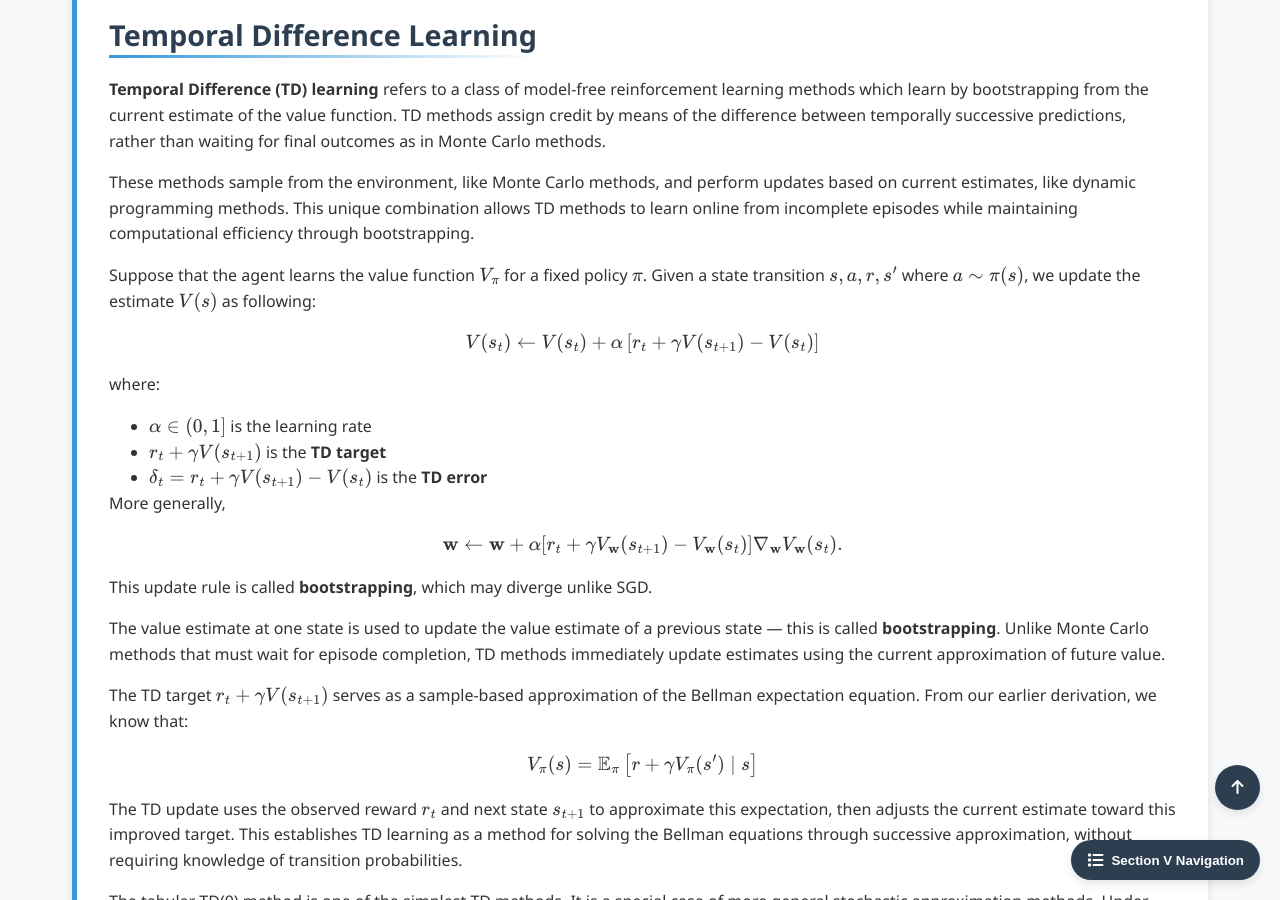
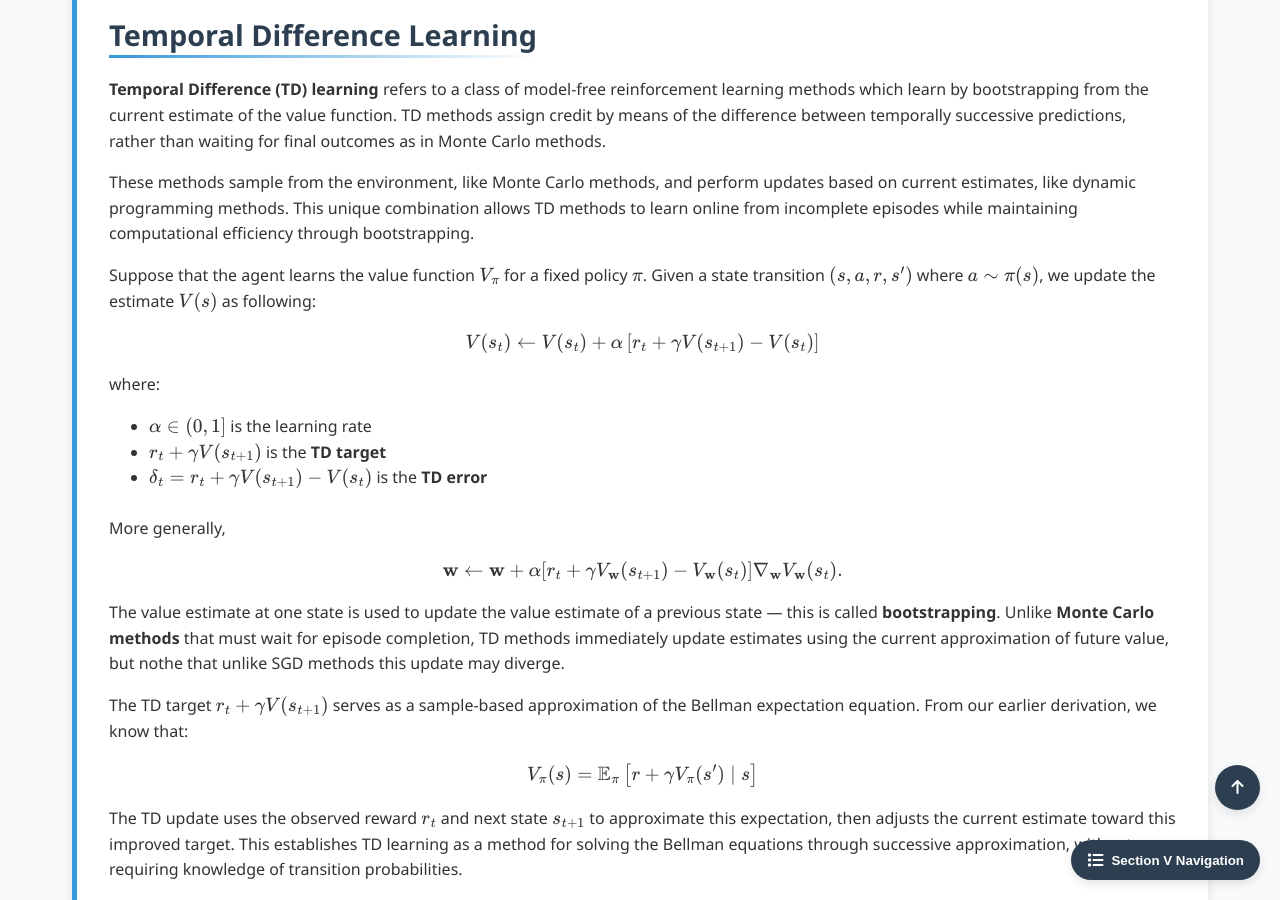
Before and after one commit to Yusukey01/yusukey01.github.io, a Jekyll site: the page built from Mathematics/Machine_learning/intro_RL.html, in a window 1280 px wide and 900 px high, scrolled down 9474 px. Built offline with Jekyll 4.4.1, drawn with Linux system fonts in a browser that asks for light colours.

Commit message:
update RL section

```diff
--- a/Mathematics/Machine_learning/intro_RL.html
+++ b/Mathematics/Machine_learning/intro_RL.html
@@ -611,7 +611,7 @@ uses_python: false
 
                 <p>
                     Suppose that the agent learns the value function \(V_{\pi}\) for a fixed policy \(\pi\).
-                    Given a state transition \(s, a, r, s'\) where \(a \sim \pi(s)\), we update the estimate \(V(s)\) as following:
+                    Given a state transition \((s, a, r, s')\) where \(a \sim \pi(s)\), we update the estimate \(V(s)\) as following:
                     \[
                     V(s_t) \leftarrow V(s_t) + \alpha \left[ r_t + \gamma V(s_{t+1}) - V(s_t) \right]
                     \]
@@ -621,18 +621,14 @@ uses_python: false
                     <li>\(r_t + \gamma V(s_{t+1})\) is the <strong>TD target</strong></li>
                     <li>\(\delta_t = r_t + \gamma V(s_{t+1}) - V(s_t)\) is the <strong>TD error</strong></li>
                     </ul>
+                    <br>
                     More generally,
                     \[
                     \mathbf{w} \leftarrow \mathbf{w} + \alpha [ r_t + \gamma V_{\mathbf{w}}(s_{t+1}) - V_{\mathbf{w}}(s_t)]\nabla_{\mathbf{w}}V_{\mathbf{w}}(s_t).
                     \]
-                    This update rule is called <strong>bootstrapping</strong>, which may diverge unlike SGD.
-                </p>
-
-                <p>
-                    The value estimate at one state is used to update the value estimate of a
-                    previous state — this is called <strong>bootstrapping</strong>. Unlike Monte Carlo methods that must wait
-                    for episode completion, TD methods immediately update estimates using the current approximation of
-                    future value.
+                    The value estimate at one state is used to update the value estimate of a previous state — this is called <strong>bootstrapping</strong>.
+                    Unlike <strong>Monte Carlo methods</strong> that must wait for episode completion, TD methods immediately update estimates using the current
+                    approximation of future value, but nothe that unlike SGD methods this update may diverge.
                 </p>
 
                 <p>
```
